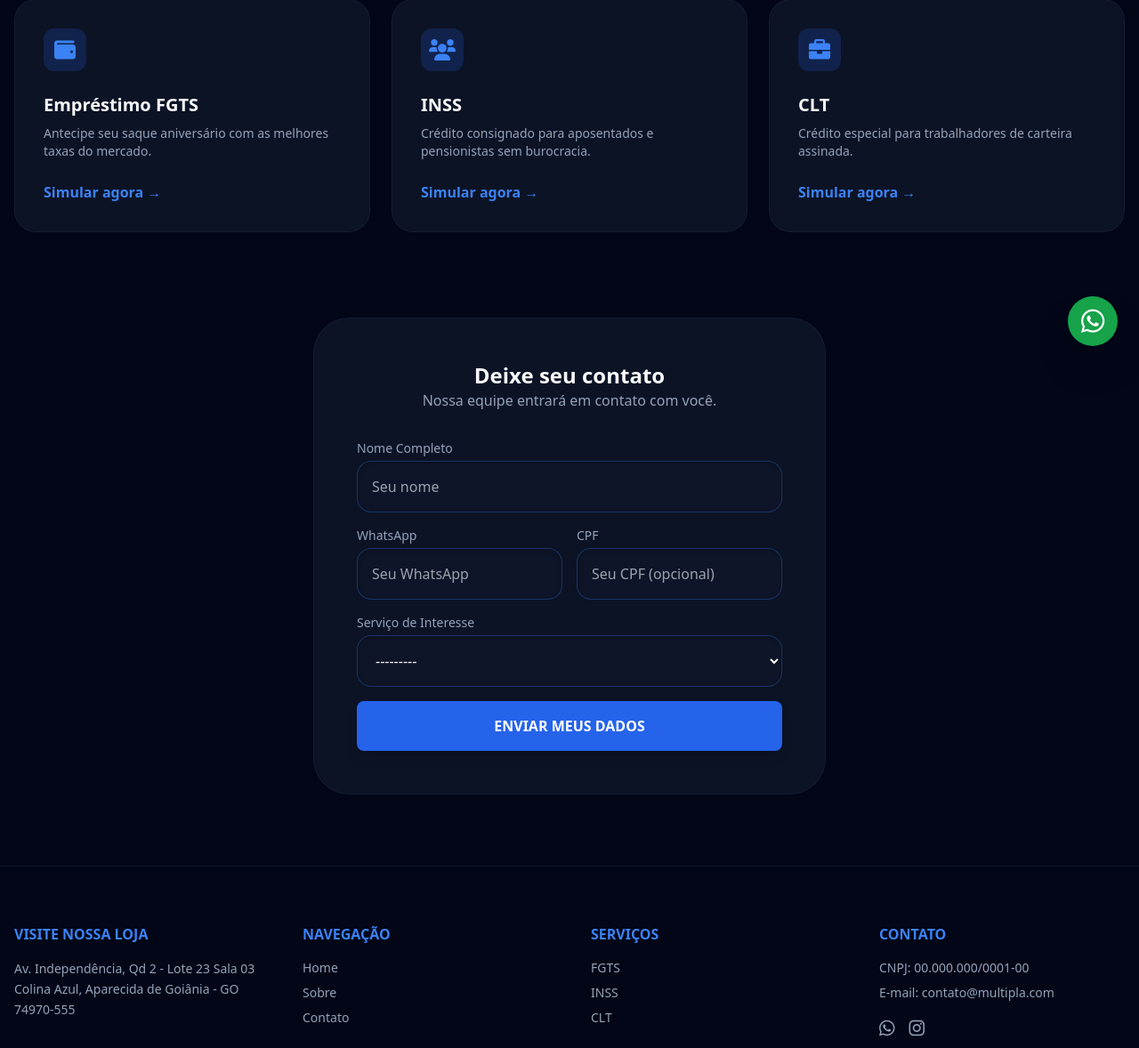
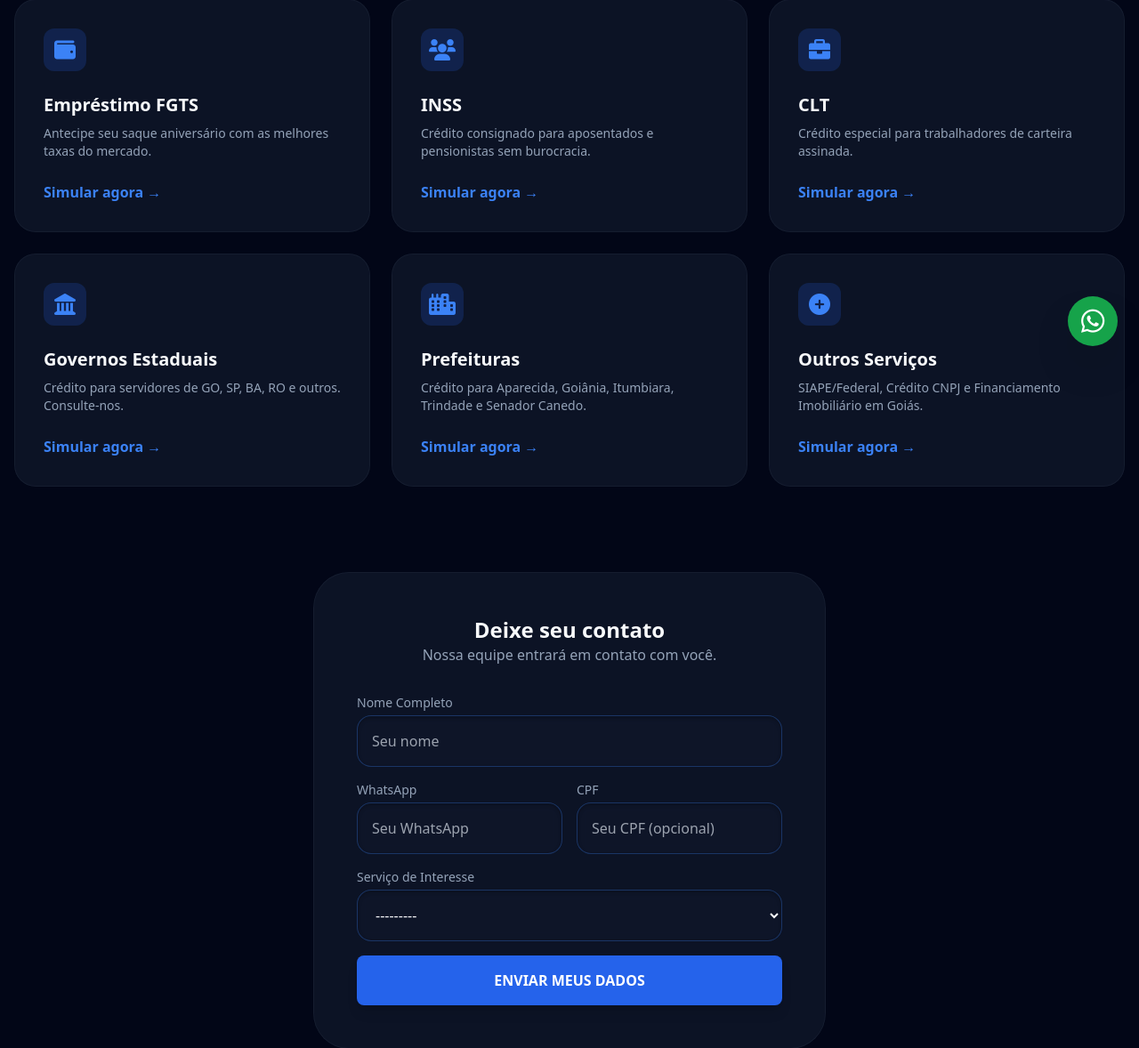
Before and after one commit to mathRyan889/Multipla_Creditos, a Django app: page / in a window 1280 px wide. Shown: the part 387-1565 px from the top of the page at 89% size. Run offline with Django 5.2, Linux system fonts and the light colour scheme; data that the repository does not hold is empty; some libraries are stand-ins or nearby versions.

Commit message:
Adição de cards e serviços

```diff
--- a/register_lead/templates/home.html
+++ b/register_lead/templates/home.html
@@ -6,9 +6,8 @@
         <p class="text-slate-400 max-w-2xl mx-auto">Escolha o serviço ideal para você e simule agora mesmo via WhatsApp com nossos especialistas.</p>
     </section>
 
-    <div class="grid grid-cols-1 md:grid-cols-3 gap-6 mb-24">
-        <a href="https://wa.me/556282091116?text=Olá! Gostaria de saber mais sobre o Empréstimo FGTS." target="_blank"
-           class="glass p-8 rounded-3xl hover:border-blue-500 transition-all group">
+    <div class="grid grid-cols-1 md:grid-cols-2 lg:grid-cols-3 gap-6 mb-24">
+        <a href="https://wa.me/556282091116?text=Olá! Gostaria de saber mais sobre o Empréstimo FGTS." target="_blank" class="glass p-8 rounded-3xl hover:border-blue-500 transition-all group">
             <div class="w-12 h-12 bg-blue-600/20 rounded-xl flex items-center justify-center mb-6 text-blue-500 group-hover:bg-blue-600 group-hover:text-white transition-all">
                 <i class="fas fa-wallet text-2xl"></i>
             </div>
@@ -17,8 +16,7 @@
             <span class="inline-block mt-6 text-blue-500 font-semibold group-hover:translate-x-2 transition-transform">Simular agora →</span>
         </a>
 
-        <a href="https://wa.me/556282091116?text=Olá! Gostaria de saber mais sobre o Empréstimo INSS." target="_blank"
-           class="glass p-8 rounded-3xl hover:border-blue-500 transition-all group">
+        <a href="https://wa.me/556282091116?text=Olá! Gostaria de saber mais sobre o Empréstimo INSS." target="_blank" class="glass p-8 rounded-3xl hover:border-blue-500 transition-all group">
             <div class="w-12 h-12 bg-blue-600/20 rounded-xl flex items-center justify-center mb-6 text-blue-500 group-hover:bg-blue-600 group-hover:text-white transition-all">
                 <i class="fas fa-users text-2xl"></i>
             </div>
@@ -27,13 +25,39 @@
             <span class="inline-block mt-6 text-blue-500 font-semibold group-hover:translate-x-2 transition-transform">Simular agora →</span>
         </a>
 
-        <a href="https://wa.me/556282091116?text=Olá! Gostaria de saber mais sobre o Empréstimo CLT." target="_blank"
-           class="glass p-8 rounded-3xl hover:border-blue-500 transition-all group">
+        <a href="https://wa.me/556282091116?text=Olá! Gostaria de saber mais sobre o Empréstimo CLT." target="_blank" class="glass p-8 rounded-3xl hover:border-blue-500 transition-all group">
             <div class="w-12 h-12 bg-blue-600/20 rounded-xl flex items-center justify-center mb-6 text-blue-500 group-hover:bg-blue-600 group-hover:text-white transition-all">
                 <i class="fas fa-briefcase text-2xl"></i>
             </div>
             <h3 class="text-xl font-bold mb-2">CLT</h3>
             <p class="text-slate-400 text-sm">Crédito especial para trabalhadores de carteira assinada.</p>
+            <span class="inline-block mt-6 text-blue-500 font-semibold group-hover:translate-x-2 transition-transform">Simular agora →</span>
+        </a>
+
+        <a href="https://wa.me/556282091116?text=Olá! Gostaria de consultar empréstimo para Governo (GO/SP/BA/RO)." target="_blank" class="glass p-8 rounded-3xl hover:border-blue-500 transition-all group">
+            <div class="w-12 h-12 bg-blue-600/20 rounded-xl flex items-center justify-center mb-6 text-blue-500 group-hover:bg-blue-600 group-hover:text-white transition-all">
+                <i class="fas fa-landmark text-2xl"></i>
+            </div>
+            <h3 class="text-xl font-bold mb-2">Governos Estaduais</h3>
+            <p class="text-slate-400 text-sm">Crédito para servidores de GO, SP, BA, RO e outros. Consulte-nos.</p>
+            <span class="inline-block mt-6 text-blue-500 font-semibold group-hover:translate-x-2 transition-transform">Simular agora →</span>
+        </a>
+
+        <a href="https://wa.me/556282091116?text=Olá! Gostaria de saber sobre crédito para Prefeituras." target="_blank" class="glass p-8 rounded-3xl hover:border-blue-500 transition-all group">
+            <div class="w-12 h-12 bg-blue-600/20 rounded-xl flex items-center justify-center mb-6 text-blue-500 group-hover:bg-blue-600 group-hover:text-white transition-all">
+                <i class="fas fa-city text-2xl"></i>
+            </div>
+            <h3 class="text-xl font-bold mb-2">Prefeituras</h3>
+            <p class="text-slate-400 text-sm">Crédito para Aparecida, Goiânia, Itumbiara, Trindade e Senador Canedo.</p>
+            <span class="inline-block mt-6 text-blue-500 font-semibold group-hover:translate-x-2 transition-transform">Simular agora →</span>
+        </a>
+
+        <a href="https://wa.me/556282091116?text=Olá! Gostaria de mais informações sobre SIAPE e Crédito PJ/Imobiliário." target="_blank" class="glass p-8 rounded-3xl hover:border-blue-500 transition-all group">
+            <div class="w-12 h-12 bg-blue-600/20 rounded-xl flex items-center justify-center mb-6 text-blue-500 group-hover:bg-blue-600 group-hover:text-white transition-all">
+                <i class="fas fa-plus-circle text-2xl"></i>
+            </div>
+            <h3 class="text-xl font-bold mb-2">Outros Serviços</h3>
+            <p class="text-slate-400 text-sm">SIAPE/Federal, Crédito CNPJ e Financiamento Imobiliário em Goiás.</p>
             <span class="inline-block mt-6 text-blue-500 font-semibold group-hover:translate-x-2 transition-transform">Simular agora →</span>
         </a>
     </div>
```
Also changed, not shown: register_lead/templates/about.html (+34 -7 lines).
